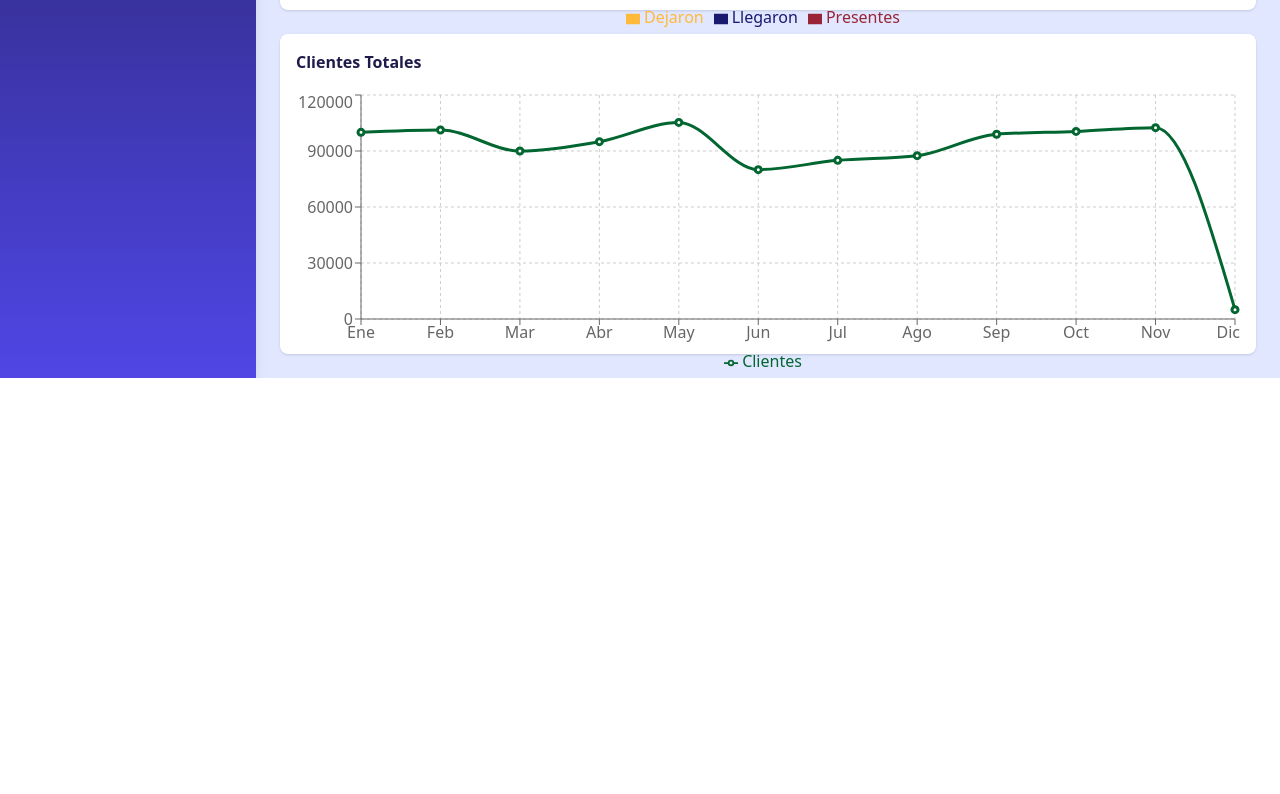
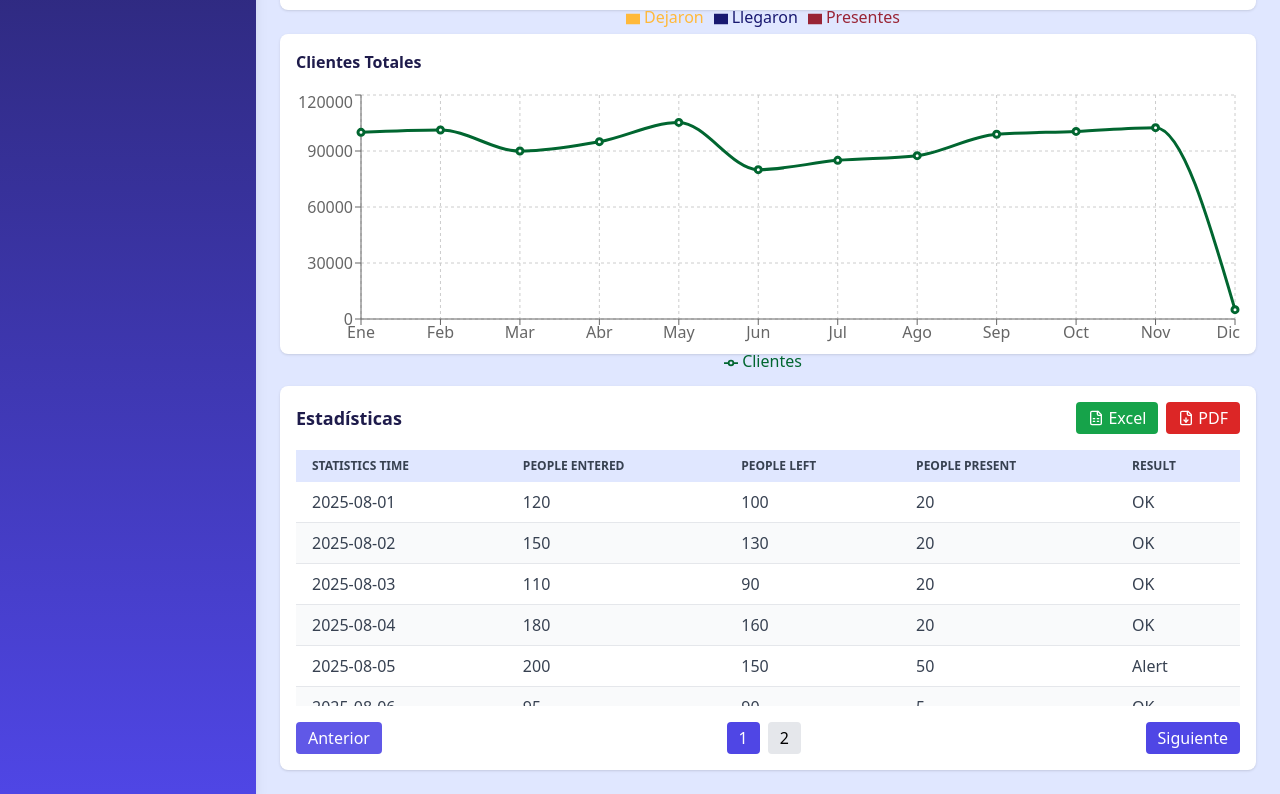
Before and after one commit to Velasco-Tecnosinergia/FrontEnd-Comex, a React (Vite) app in the folder login-app/: page /dashboard in a window 1280 px wide. Shown: the part 446-1240 px from the top of the page. Before the commit the page ends 824 px from the top, so only its background shows below. Built offline with nearby package versions, Linux system fonts and the light colour scheme.

Commit message:
feat(reports): implement dynamic table with export functionality

```diff
--- a/login-app/package.json
+++ b/login-app/package.json
@@ -11,11 +11,15 @@
   },
   "dependencies": {
     "@types/react-router-dom": "^5.3.3",
+    "jspdf": "^3.0.1",
+    "jspdf-autotable": "^5.0.2",
+    "lucide-react": "^0.540.0",
     "react": "^19.1.1",
     "react-dom": "^19.1.1",
     "react-icons": "^5.5.0",
     "react-router-dom": "^7.8.0",
-    "recharts": "^3.1.2"
+    "recharts": "^3.1.2",
+    "xlsx": "^0.18.5"
   },
   "devDependencies": {
     "@eslint/js": "^9.33.0",
--- a/login-app/src/components/Table.tsx
+++ b/login-app/src/components/Table.tsx
@@ -0,0 +1,137 @@
+import { useState } from "react";
+import { Eye, Download, FileDown, FileSpreadsheet } from "lucide-react";
+import * as XLSX from "xlsx";
+import jsPDF from "jspdf";
+import "jspdf-autotable";
+
+const rows = [
+  { date: "2025-08-01", entered: 120, left: 100, present: 20, result: "OK" },
+  { date: "2025-08-02", entered: 150, left: 130, present: 20, result: "OK" },
+  { date: "2025-08-03", entered: 110, left: 90, present: 20, result: "OK" },
+  { date: "2025-08-04", entered: 180, left: 160, present: 20, result: "OK" },
+  { date: "2025-08-05", entered: 200, left: 150, present: 50, result: "Alert" },
+  { date: "2025-08-06", entered: 95, left: 90, present: 5, result: "OK" },
+  { date: "2025-08-07", entered: 140, left: 120, present: 20, result: "OK" },
+  { date: "2025-08-08", entered: 120, left: 100, present: 20, result: "OK" },
+  { date: "2025-08-09", entered: 150, left: 130, present: 20, result: "OK" },
+  { date: "2025-08-10", entered: 110, left: 90, present: 20, result: "OK" },
+  { date: "2025-08-11", entered: 180, left: 160, present: 20, result: "OK" },
+  { date: "2025-08-12", entered: 200, left: 150, present: 50, result: "Alert" },
+  { date: "2025-08-13", entered: 95, left: 90, present: 5, result: "OK" },
+  { date: "2025-08-14", entered: 140, left: 120, present: 20, result: "OK" },
+];
+
+const rowsPerPage = 10;
+
+export default function Table() {
+  const [page, setPage] = useState(1);
+  const totalPages = Math.ceil(rows.length / rowsPerPage);
+  const start = (page - 1) * rowsPerPage;
+  const selectedRows = rows.slice(start, start + rowsPerPage);
+
+  // Exportar a Excel
+  const exportToExcel = () => {
+    const worksheet = XLSX.utils.json_to_sheet(rows);
+    const workbook = XLSX.utils.book_new();
+    XLSX.utils.book_append_sheet(workbook, worksheet, "Data");
+    XLSX.writeFile(workbook, "table-data.xlsx");
+  };
+
+  // Exportar a PDF
+  const exportToPDF = () => {
+    const doc = new jsPDF();
+    doc.text("Table Data", 14, 10);
+    (doc as any).autoTable({
+      head: [["Date", "Entered", "Left", "Present", "Result"]],
+      body: rows.map((r) => [r.date, r.entered, r.left, r.present, r.result]),
+    });
+    doc.save("table-data.pdf");
+  };
+
+  return (
+    <div className="bg-white rounded-lg shadow p-4">
+      {/* Header con botones de exportación */}
+      <div className="flex justify-between items-center mb-4">
+        <h2 className="text-lg text-indigo-950 font-bold">Estadísticas</h2>
+        <div className="flex gap-2">
+          <button
+            onClick={exportToExcel}
+            className="flex items-center gap-1 px-3 py-1 bg-green-600 text-white rounded hover:bg-green-700"
+          >
+            <FileSpreadsheet className="w-4 h-4" /> Excel
+          </button>
+          <button
+            onClick={exportToPDF}
+            className="flex items-center gap-1 px-3 py-1 bg-red-600 text-white rounded hover:bg-red-700"
+          >
+            <FileDown className="w-4 h-4" /> PDF
+          </button>
+        </div>
+      </div>
+
+      {/* Tabla */}
+      <div className="overflow-y-auto max-h-64">
+        <table className="w-full border-collapse">
+          <thead className="sticky top-0 bg-indigo-100 text-gray-700 uppercase text-xs ">
+            <tr>
+              <th className="px-4 py-2 text-left">Statistics Time</th>
+              <th className="px-4 py-2 text-left">People Entered</th>
+              <th className="px-4 py-2 text-left">People Left</th>
+              <th className="px-4 py-2 text-left">People Present</th>
+              <th className="px-4 py-2 text-left">Result</th>
+            </tr>
+          </thead>
+          <tbody>
+            {selectedRows.map((row, i) => (
+              <tr
+                key={i}
+                className="border-b odd:bg-white even:bg-gray-50 text-gray-700"
+              >
+                <td className="px-4 py-2">{row.date}</td>
+                <td className="px-4 py-2">{row.entered}</td>
+                <td className="px-4 py-2">{row.left}</td>
+                <td className="px-4 py-2">{row.present}</td>
+                <td className="px-4 py-2">{row.result}</td>
+              </tr>
+            ))}
+          </tbody>
+        </table>
+      </div>
+
+      {/* Pagination */}
+      <div className="flex justify-between items-center mt-4">
+        <button
+          className="px-3 py-1 text-white rounded bg-indigo-600 hover:bg-indigo-800 disabled:opacity-90"
+          onClick={() => setPage((p) => Math.max(p - 1, 1))}
+          disabled={page === 1}
+        >
+          Anterior
+        </button>
+
+        <div className="flex gap-2">
+          {Array.from({ length: totalPages }, (_, i) => (
+            <button
+              key={i}
+              className={`px-3 py-1 rounded ${
+                page === i + 1
+                  ? "bg-indigo-600 text-white"
+                  : "bg-gray-200 hover:bg-gray-300"
+              }`}
+              onClick={() => setPage(i + 1)}
+            >
+              {i + 1}
+            </button>
+          ))}
+        </div>
+
+        <button
+          className="px-3 py-1 text-white rounded bg-indigo-600 hover:bg-indigo-800 disabled:opacity-80"
+          onClick={() => setPage((p) => Math.min(p + 1, totalPages))}
+          disabled={page === totalPages}
+        >
+          Siguiente
+        </button>
+      </div>
+    </div>
+  );
+}
--- a/login-app/src/pages/DashboardPage.tsx
+++ b/login-app/src/pages/DashboardPage.tsx
@@ -5,6 +5,7 @@ import BarChartCard from "../components/BarChartCard";
 import LineChartCard from "../components/LineChartCard";
 import { barData } from "../data/barData";
 import { lineData } from "../data/lineData";
+import Table from "../components/Table";
 
 export default function Dashboard() {
   return (
@@ -18,9 +19,13 @@ export default function Dashboard() {
       </div>
 
       {/* Gráficas */}
-      <div className="grid grid-cols-1 lg:grid-cols-1 gap-6">
+      <div className="grid grid-cols-1 lg:grid-cols-1 gap-6 ">
         <BarChartCard title="Clientes Presentes" data={barData} />
         <LineChartCard title="Clientes Totales" data={lineData} />
+      </div>
+
+      <div className="pt-8">
+        <Table />
       </div>
     </DashboardLayout>
   );
```
Also changed, not shown: 1 other file (tests, documents, lock files or other folders).
